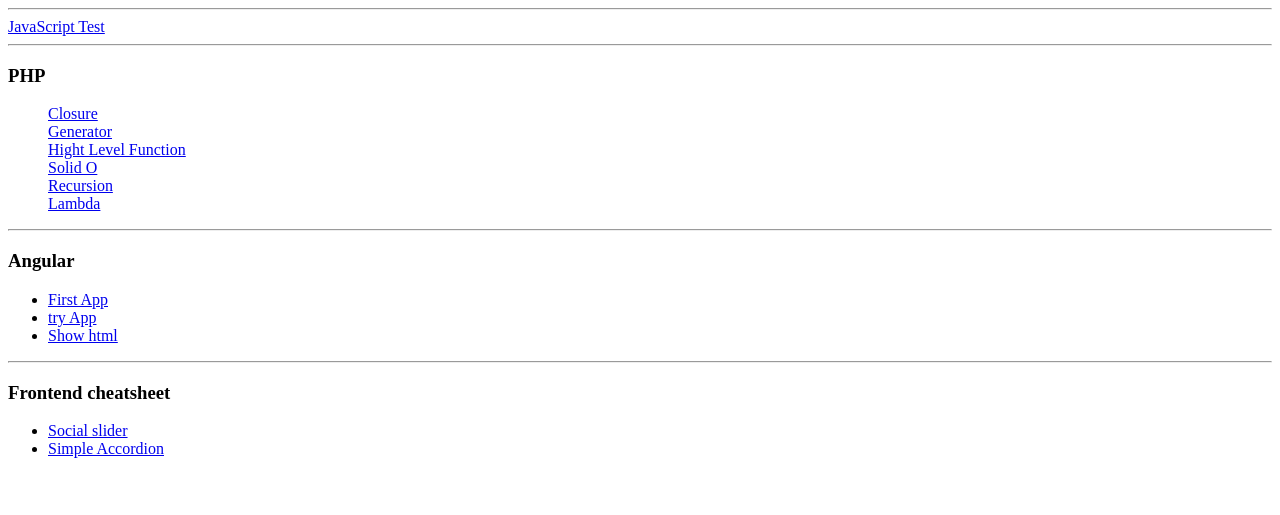
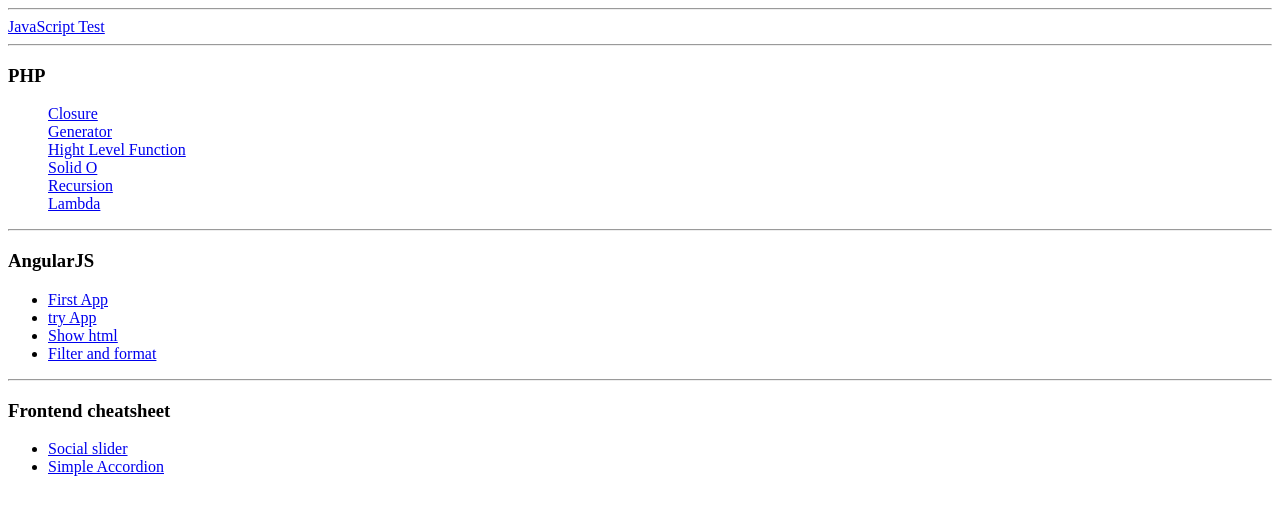
Before and after one commit to tiranosaur/examples, a PHP site: page / in a window 1280 px wide. Shown: the top 515 px of the page. Run offline with PHP 8.4, Linux system fonts and the light colour scheme.

Commit message:
angular filter and format

```diff
--- a/index.php
+++ b/index.php
@@ -24,11 +24,12 @@
 </ul>
 <!-------------------------------->
 <hr>
-<h3>Angular</h3>
+<h3>AngularJS</h3>
 <ul>
-    <li><a href="/frontend/angular/index1.php">First App</a></li>
-    <li><a href="/frontend/angular/index2.php">try App</a></li>
-    <li><a href="/frontend/angular/index3.php">Show html</a></li>
+    <li><a href="/frontend/angularJS/index1.php">First App</a></li>
+    <li><a href="/frontend/angularJS/index2.php">try App</a></li>
+    <li><a href="/frontend/angularJS/index3.php">Show html</a></li>
+    <li><a href="/frontend/angularJS/index4.php">Filter and format</a></li>
 </ul>
 <!------------------------------->
 <hr>
```
Also changed, not shown: frontend/angularJS/index4.php (added, +40 -0 lines), frontend/angularJS/angular.js (renamed from frontend/angular/angular.js), frontend/angularJS/index1.php (renamed from frontend/angular/index1.php), frontend/angularJS/index2.php (renamed from frontend/angular/index2.php), frontend/angularJS/index3.php (renamed from frontend/angular/index3.php).
